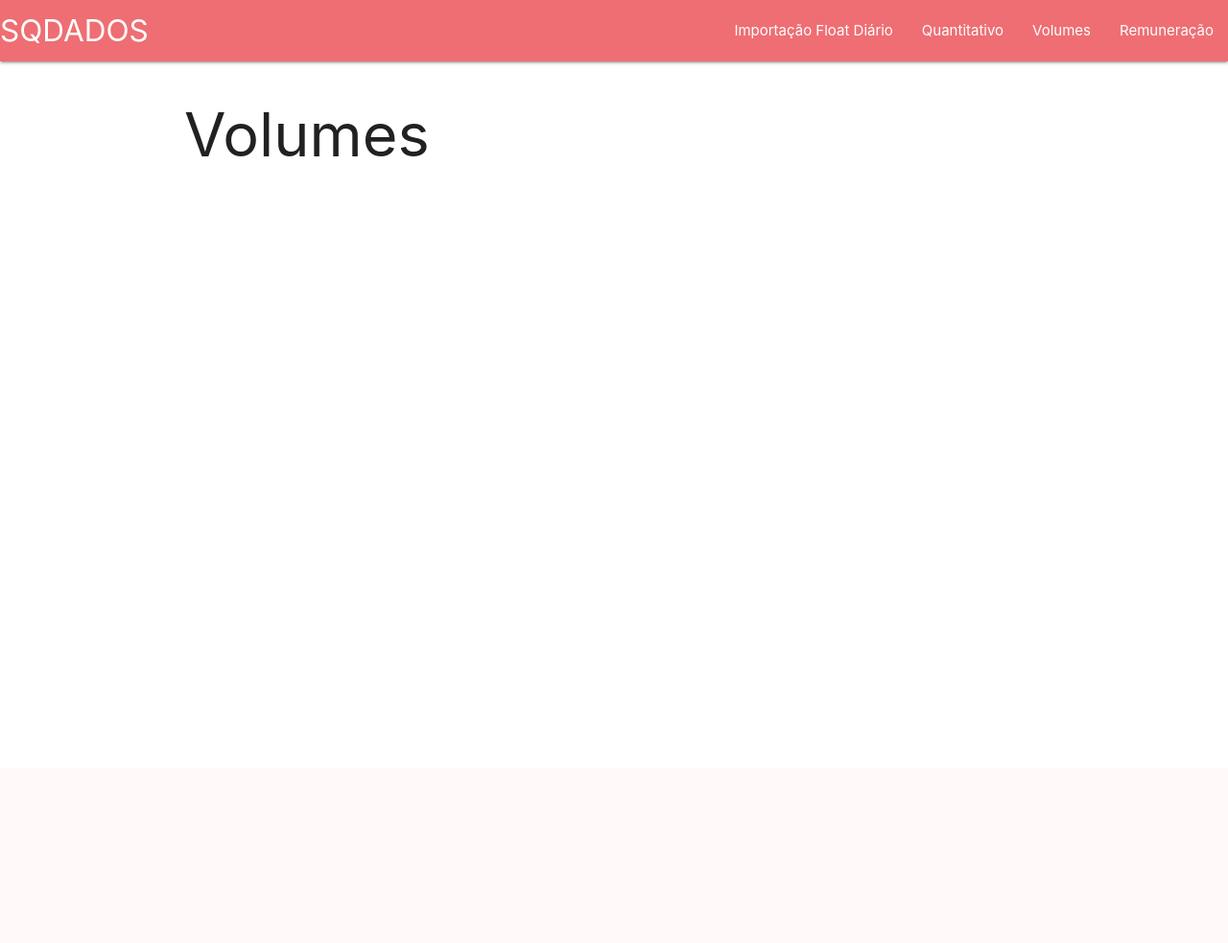
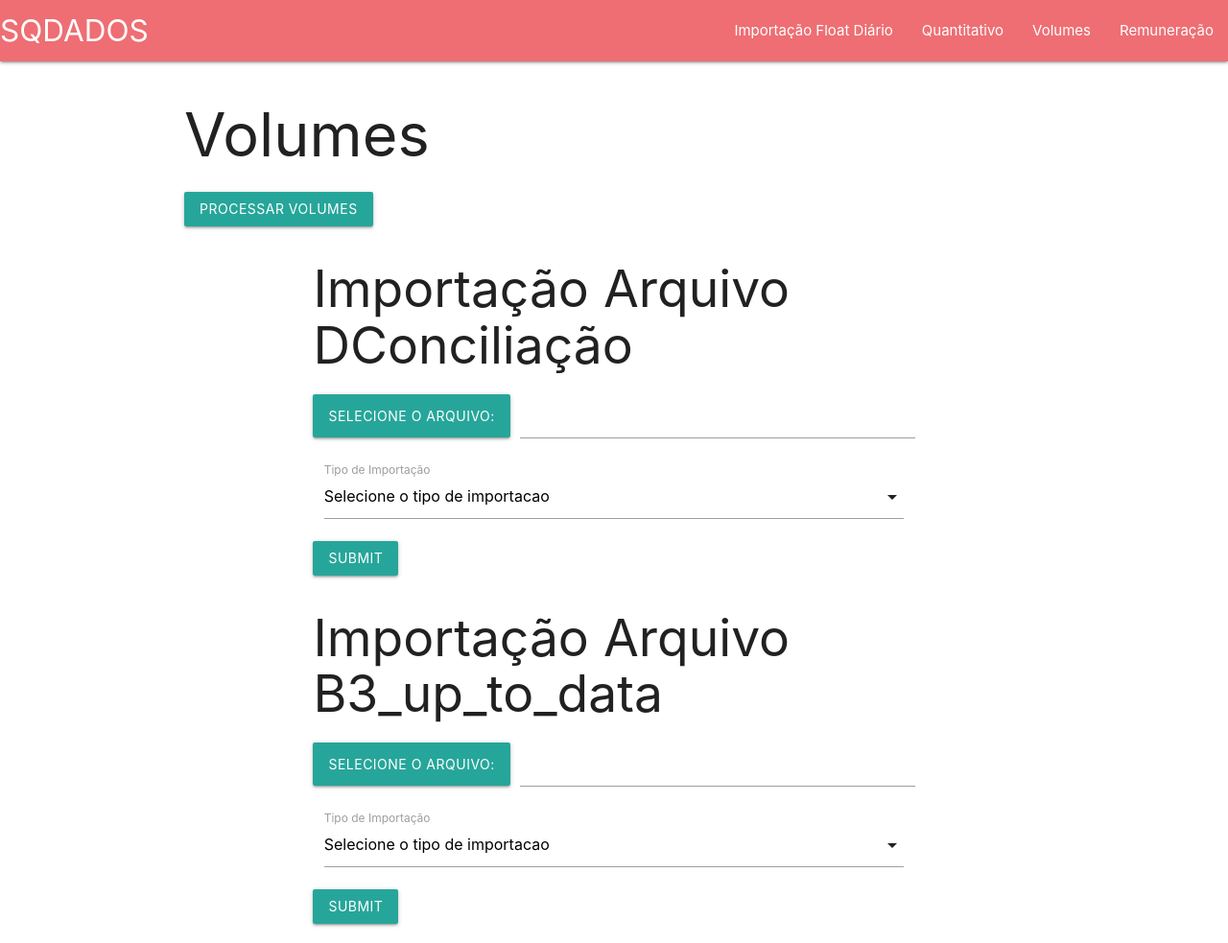
Before and after one commit to tgomes1992/portalsq, a Django app: template src/templates/sqdados/volumes.html in a window 1280 px wide. Shown: the whole page at 96% size. Before the commit the page ends 163 px from the top, so only its background shows below. Run offline with Django 4.2, Linux system fonts and the light colour scheme; the template is opened without the code that fills it, so the values that code supplies are empty.

Commit message:
conclusão do módulo de volumes

```diff
--- a/src/sqdados/urls.py
+++ b/src/sqdados/urls.py
@@ -31,6 +31,9 @@ urlpatterns = [
     path('fundos_ativos' , list_fundos_ativos , name="fundos_ativos") ,
     path('outros_ativos' , list_outros_ativos , name="outros_ativos") ,
     path("volumes" , home_volumes , name='volumes') ,
+    path("importacao_d_conciliacao" , importacao_arquivo_dconciliacao , name="importacao_d_dconciliacao") ,
+    path("importar_arquivo_security_list" , importar_arquivo_securityList , name="arquivo_security_list") ,
+    path("processar_volumes" , processar_volumes , name="processar_volumes") ,
     path("remunera" , home_remuneracao , name="remuneracao")  ,
 
     # path("eventosAtivosCadastrados" , ativosCadastrados , name="ativoscomeventos") ,
--- a/src/templates/sqdados/volumes.html
+++ b/src/templates/sqdados/volumes.html
@@ -5,6 +5,74 @@
 
 <h1>Volumes</h1>
 
+<a class="btn" href={% url 'processar_volumes'  %}>Processar Volumes</a>
+
+
+<div class="container">
+
+
+
+    <h2>Importação Arquivo DConciliação</h2>
+
+
+    <form class="row" action={% url 'importacao_d_dconciliacao'  %} method="post" enctype="multipart/form-data">
+        {% csrf_token %}
+        <div class="file-field input-field">
+          <div class="btn">
+            <span>Selecione o Arquivo: </span>
+            <input type="file" name="arquivo">
+          </div>
+          <div class="file-path-wrapper">
+            <input class="file-path validate" type="text"  accept="application/vnd.openxmlformats-officedocument.spreadsheetml.sheet">
+          </div>
+        </div>
+
+        <div class="input-field col s12">
+          <select name="tipoarquivo">
+            <option value="" disabled selected>Selecione o tipo de importacao</option>
+            <option value="arquivodconciliacao">Arquivo D Conciliação</option>
+          </select>
+          <label>Tipo de Importação</label>
+        </div>
+        <input type="submit" class="btn"/>
+      </form>
+
+
+</div>
+
+
+
+
+<div class="container">
+
+
+
+  <h2>Importação Arquivo B3_up_to_data </h2>
+
+
+  <form class="row" action={% url 'arquivo_security_list'  %} method="post" enctype="multipart/form-data">
+      {% csrf_token %}
+      <div class="file-field input-field">
+        <div class="btn">
+          <span>Selecione o Arquivo: </span>
+          <input type="file" name="arquivo">
+        </div>
+        <div class="file-path-wrapper">
+          <input class="file-path validate" type="text"  accept="application/vnd.openxmlformats-officedocument.spreadsheetml.sheet">
+        </div>
+      </div>
+
+      <div class="input-field col s12">
+        <select name="tipoarquivo">
+          <option value="" disabled selected>Selecione o tipo de importacao</option>
+          <option value="arquivodconciliacao">Arquivo B3</option>
+        </select>
+        <label>Tipo de Importação</label>
+      </div>
+      <input type="submit" class="btn"/>
+    </form>
+
+</div>
 
 
 
--- a/src/xpapp/views/DownloadZipView.py
+++ b/src/xpapp/views/DownloadZipView.py
@@ -135,6 +135,7 @@ class DownloadZipView(View):
         df = service_movimentos.montar_retorno_xp(extracao)
         df["Conta Corrente"] = ""
         df['Ponto Venda'] = ""
+        print (df)
         # Write the DataFrame to the response
         formato = ["Numero Operacao","Investidor" , "Conta Corrente" , "Papel Cota","Ponto Venda","Tipo Operacao","Data Operacao","Data Conversao","Data Liquidacao",
     "Data do Fundo na Movimentacao","Valor","Status","Status Conversao",   "CNPJ do fundo" ]
```
Also changed, not shown: src/sqdados/controllers/ArquivoDconciliacao.py (added, +46 -0 lines), src/sqdados/controllers/ArquivoSecurityList.py (added, +19 -0 lines), src/sqdados/controllers/VolumesController.py (+21 -3 lines), src/sqdados/models.py (+18 -4 lines), src/sqdados/views/VolumesView.py (+41 -8 lines), src/sqdados/migrations/0004_arquivodconciliacao.py (added), src/sqdados/migrations/0005_securefilepus.py (added), src/xpapp/migrations/0013_alter_movimentacoesxp_data_movimentacao.py (added), src/xpapp/migrations/0014_alter_movimentacoesxp_data_movimentacao.py (added), src/xpapp/migrations/0015_alter_movimentacoesxp_data_movimentacao.py (added), 1 other file.
